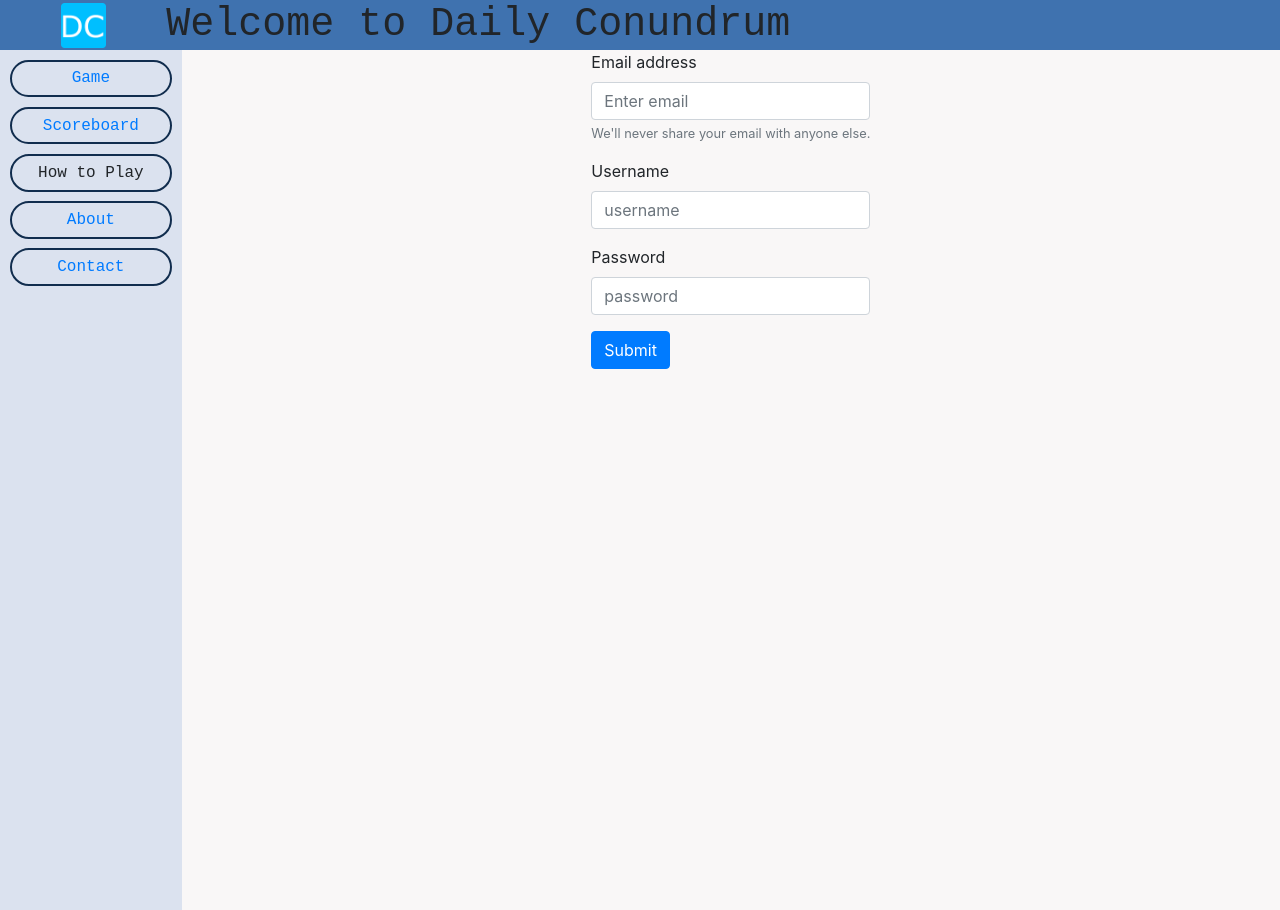
After one commit to GT-XVII/DailyConundrum, a Flask app: page /register in a window 1280 px wide. The commit adds this page. Run offline with Flask 3, Linux system fonts and the light colour scheme.

Commit message:
Starting on register functionality

```diff
--- a/main.py
+++ b/main.py
@@ -33,18 +33,43 @@ def validate_login(username, password):
     except FileNotFoundError:
         return False
 
+def hash_password(password):
+    return bcrypt.generate_password_hash(password).decode('utf-8')
+
+def add_user(username, password):
+    hashed_password = hash_password(password)
+    new_user = {username: hashed_password}
+
+    try:
+        with open('users.json', 'r+') as file:
+            users = json.load(file)
+            if username in users:
+                print(f"User {username} already exists.")
+                return
+            users.update(new_user)
+            file.seek(0)
+            json.dump(users, file, indent=4)
+            print(f"User {username} added successfully.")
+    except FileNotFoundError:
+        with open('users.json', 'w') as file:
+            json.dump(new_user, file, indent=4)
+            print(f"User {username} added successfully.")
+
 @app.route("/register", methods=["GET", "POST"])
 def register():
     if request.method == "POST":
         username = request.form['username']
         password = request.form['password']
-        save_credentials(username, password)
+        add_user(username, password)
         return redirect(url_for('login'))
 
     return render_template("register.html")
 
+
+
 @app.route("/", methods=["GET", "POST"])
 def login():
+    error = None
     if request.method == "POST":
         username = request.form['username']
         password = request.form['password']
@@ -53,9 +78,9 @@ def login():
             session['logged_in'] = True
             return redirect(url_for('game'))
         else:
-            return "Invalid credentials"
+            error = "Incorrect login details"
 
-    return render_template("login.html")
+    return render_template("login.html", error=error)
 
 @app.route("/game", methods=["GET"])
 def game():
--- a/templates/login.html
+++ b/templates/login.html
@@ -42,9 +42,12 @@
           <div class="text-center">
             <button type="submit" class="btn btn-color px-5 mb-5 w-100" id="submitButton" onclick="event.preventDefault(); validateForm();">Login</button>
           </div>
+          {% if error %}
+          <div class="alert alert-danger">{{ error }}</div>
+          {% endif %}
           <div id="emailHelp" class="form-text text-center mb-5 text-dark">
             Not Registered?
-            <a href="#" class="text-dark fw-bold"> Create an Account</a>
+            <a href="/register" class="text-dark fw-bold"> Create an Account</a>
           </div>
         </form>
       </div>
--- /dev/null
+++ b/templates/register.html
@@ -0,0 +1,30 @@
+{% extends "base.html" %}
+{% block head %}
+  {{ super() }}
+<script src="{{ url_for('static', filename='login.js') }}"></script>
+{% endblock %}
+
+{% block content %}
+<div class="frame">
+  <div class="whiteSpaceMenu"></div>
+  <div class="bodyContainer">
+<form method="post" action="/register">
+    <div class="form-group">
+      <label for="email">Email address</label>
+      <input type="email" class="form-control" id="email" aria-describedby="emailHelp" placeholder="Enter email">
+      <small id="emailHelp" class="form-text text-muted">We'll never share your email with anyone else.</small>
+    </div>
+    <div class="form-group">
+      <label for="username">Username</label>
+      <input type="username" class="form-control" id="username" placeholder="username">
+    </div>
+        <div class="form-group">
+      <label for="password">Password</label>
+      <input type="password" class="form-control" id="password" placeholder="password">
+    </div>
+    <button type="submit" class="btn btn-primary">Submit</button>
+  </form>
+  </div>
+  </div>
+</div>
+{% endblock %}
```
